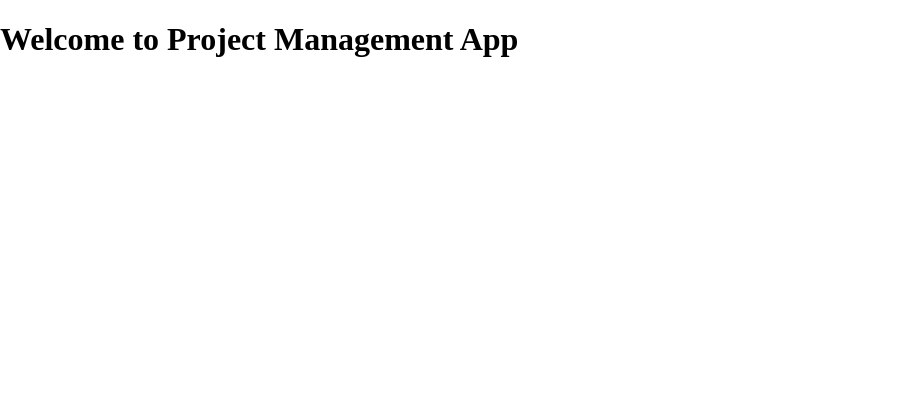
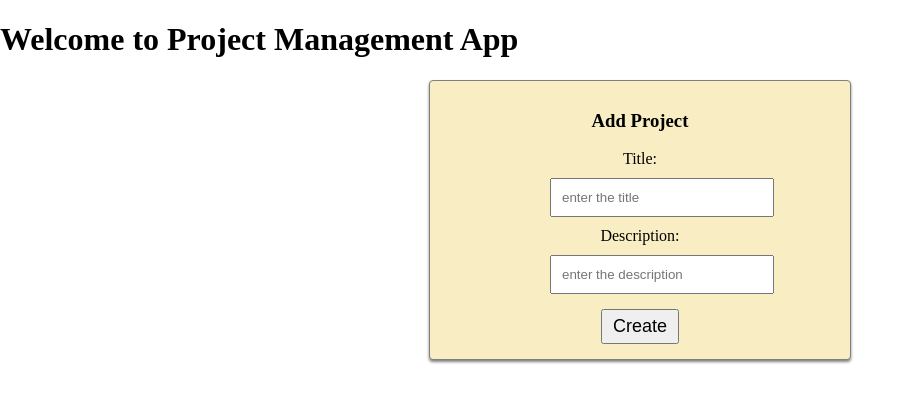
Before and after one commit to ironhack-jan2025-processTrusters/w5d3-react-project-management, a React (Vite) app: page /projects/create in a window 1280 px wide. Shown: the top 402 px of the page, without its empty margins (0-916 px from the left). Built offline with nearby package versions, Linux system fonts and the light colour scheme.

Commit message:
implement functionality to create new projects

```diff
--- a/src/App.jsx
+++ b/src/App.jsx
@@ -2,20 +2,19 @@
 import Navbar from "./components/Navbar"
 import HomePage from "./pages/HomePage"
 import ProjectListPage from "./pages/ProjectListPage"
+import CreateProjectPage from "./pages/CreateProjectPage"
 
 function App() {
 
   return (
     <>
-
       <Navbar />
 
       <Routes>
         <Route path="/" element={<HomePage />}  />
         <Route path="/projects" element={<ProjectListPage />}  />
+        <Route path="/projects/create" element={<CreateProjectPage />}  />
       </Routes>
-
-
     </>
   )
 }
--- /dev/null
+++ b/src/pages/CreateProjectPage.jsx
@@ -0,0 +1,62 @@
+import axios from "axios";
+import { useState } from "react";
+import { API_URL } from "../config/api";
+import { useNavigate } from "react-router-dom";
+
+function CreateProjectPage() {
+
+    const [title, setTitle] = useState("");
+    const [description, setDescription] = useState("");
+
+    const navigate = useNavigate();
+
+    const handleSubmit = (e) => {
+        e.preventDefault();
+
+        const newProject = {
+            title: title,
+            description: description
+        }
+
+        axios.post(`${API_URL}/projects`, newProject)
+            .then(response => {
+                navigate("/projects");
+            })
+            .catch(e => console.log("Error creating a new project...", e));
+    }
+
+    return (
+        <div className="CreateProjectPage">
+            <h3>Add Project</h3>
+
+            <form onSubmit={handleSubmit}>
+
+                <label>
+                    Title:
+                    <input
+                        type="text"
+                        name="title"
+                        placeholder="enter the title"
+                        value={title}
+                        onChange={(e) => { setTitle(e.target.value) }}
+                    />
+                </label>
+
+                <label>
+                    Description:
+                    <input
+                        type="text"
+                        name="description"
+                        placeholder="enter the description"
+                        value={description}
+                        onChange={(e) => { setDescription(e.target.value) }}
+                    />
+                </label>
+
+                <button>Create</button>
+            </form>
+        </div>
+    )
+}
+
+export default CreateProjectPage;
```
